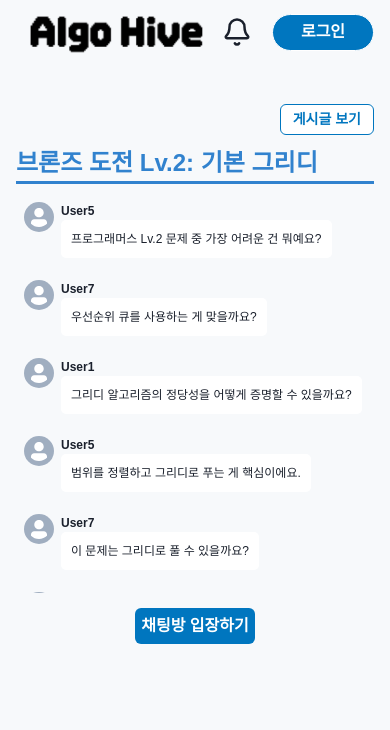
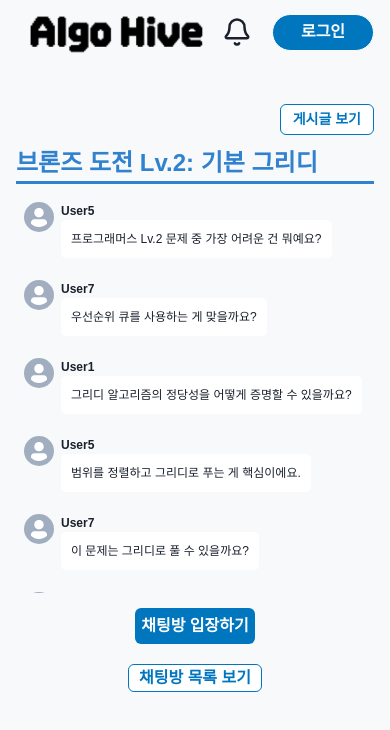
Before and after one commit to six-goguma/Algo-Hive-FE, a React (Vite) app: page /chat in a window 390 px wide. Both pictures are taken after a click on the element "브론즈 도전 Lv.2: 기본 그리디". Shown: the top 730 px of the page. Built offline with nearby package versions, Linux system fonts and the light colour scheme; a web font is replaced by a local one.

Commit message:
feat(chat): mobileView 기준 채팅방 목록 보기 버튼 추가

```diff
--- a/src/pages/chat/ui/ChatPage.tsx
+++ b/src/pages/chat/ui/ChatPage.tsx
@@ -56,10 +56,20 @@ export const ChatPage = () => {
         {(isMobileView && selectedRoom) || !isMobileView ? (
           <Box w={isMobileView ? '100%' : '70%'} bg='#F7F9FB'>
             {selectedRoom && (
-              <ChatRoomInsideSection
-                roomName={selectedRoom}
-                onComplete={() => setIsEntered(true)}
-              />
+              <>
+                <ChatRoomInsideSection
+                  roomName={selectedRoom}
+                  onComplete={() => setIsEntered(true)}
+                />
+                {/* 채팅방 목록 보기 버튼 */}
+                {isMobileView && (
+                  <Flex justifyContent='center' mt='20px'>
+                    <Button colorScheme='blue' variant='outline' onClick={handleGoBack}>
+                      채팅방 목록 보기
+                    </Button>
+                  </Flex>
+                )}
+              </>
             )}
           </Box>
         ) : null}
```
